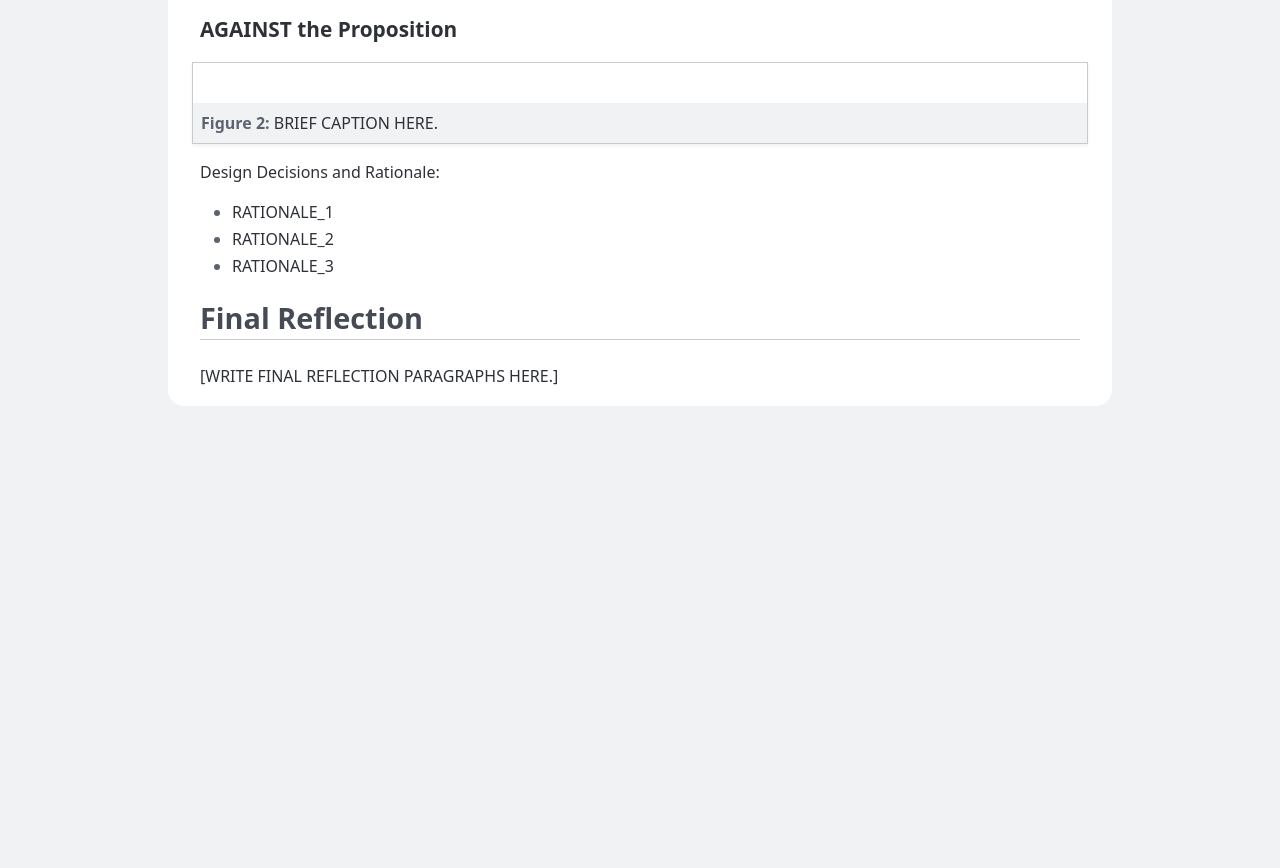
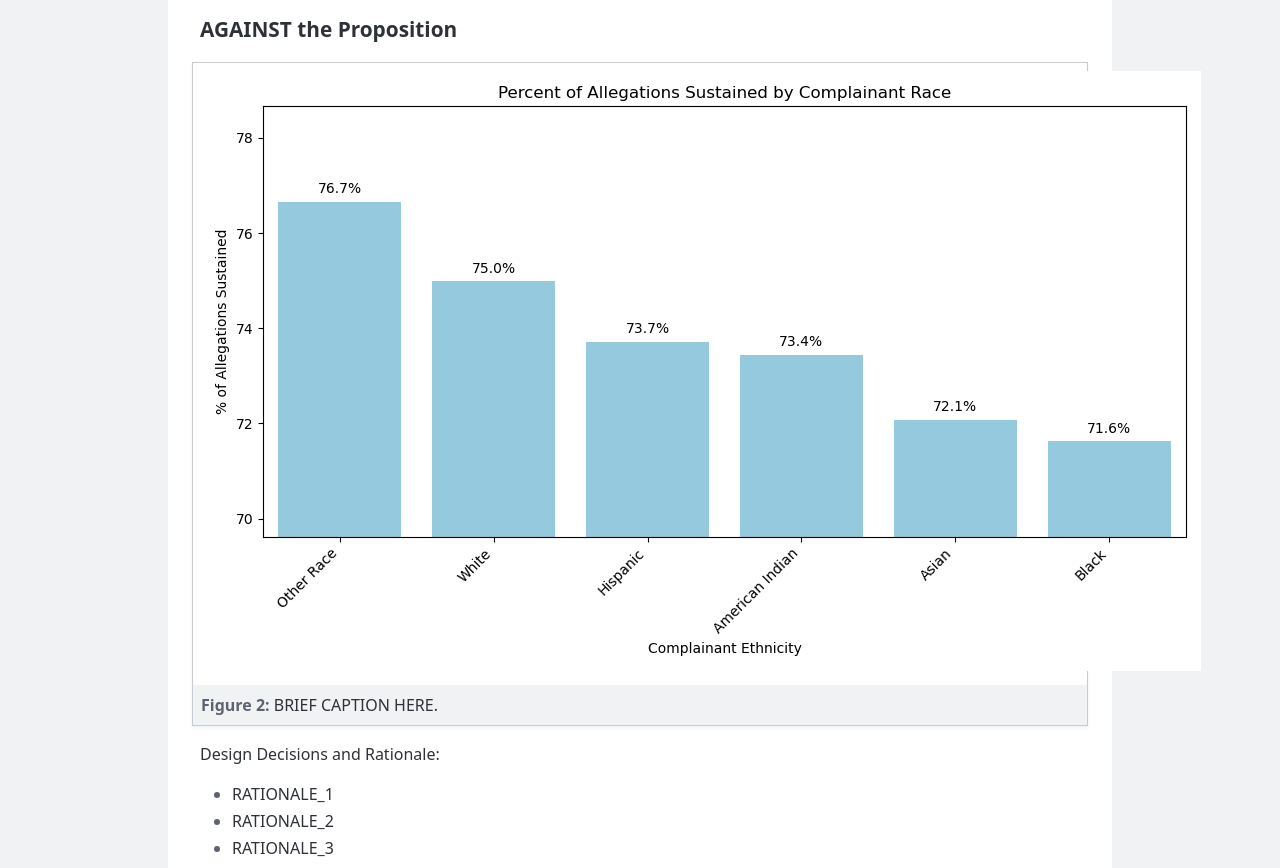
Before and after one commit to musubi3/police-allegation-analysis, a plain HTML site: page index.html in a window 1280 px wide. Shown: the part 1784-2652 px from the top of the page. Before the commit the page ends 2198 px from the top, so only its background shows below. Drawn offline with Linux system fonts and the light colour scheme.

Commit message:
against proposition img

```diff
--- a/index.html
+++ b/index.html
@@ -42,7 +42,7 @@
         <h3>AGAINST the Proposition</h3>
 
         <figure>
-          <img src="IMAGE_FILENAME" alt="" />
+          <img src="images/against_prop.png" alt="" />
           <figcaption>BRIEF CAPTION HERE.</figcaption>
         </figure>
 
```
